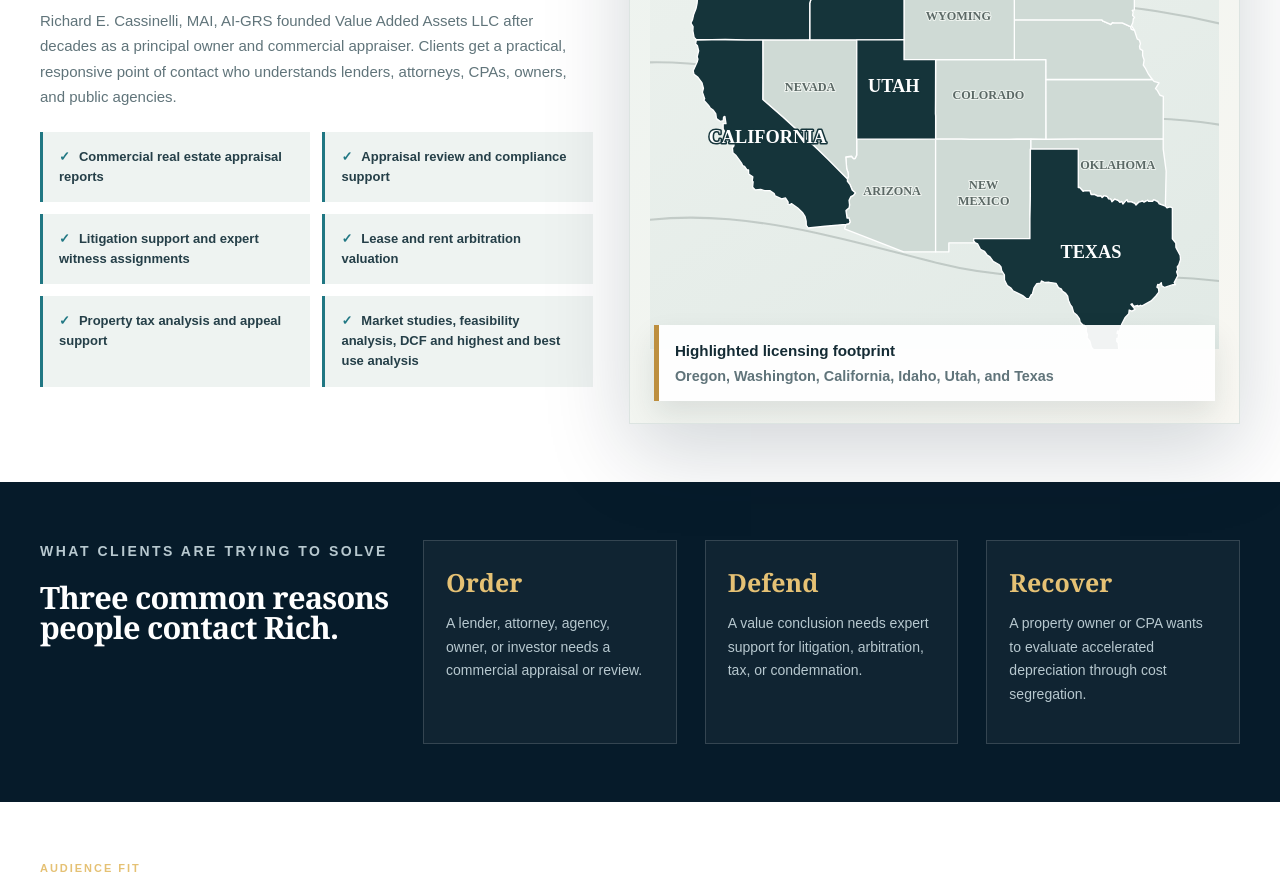
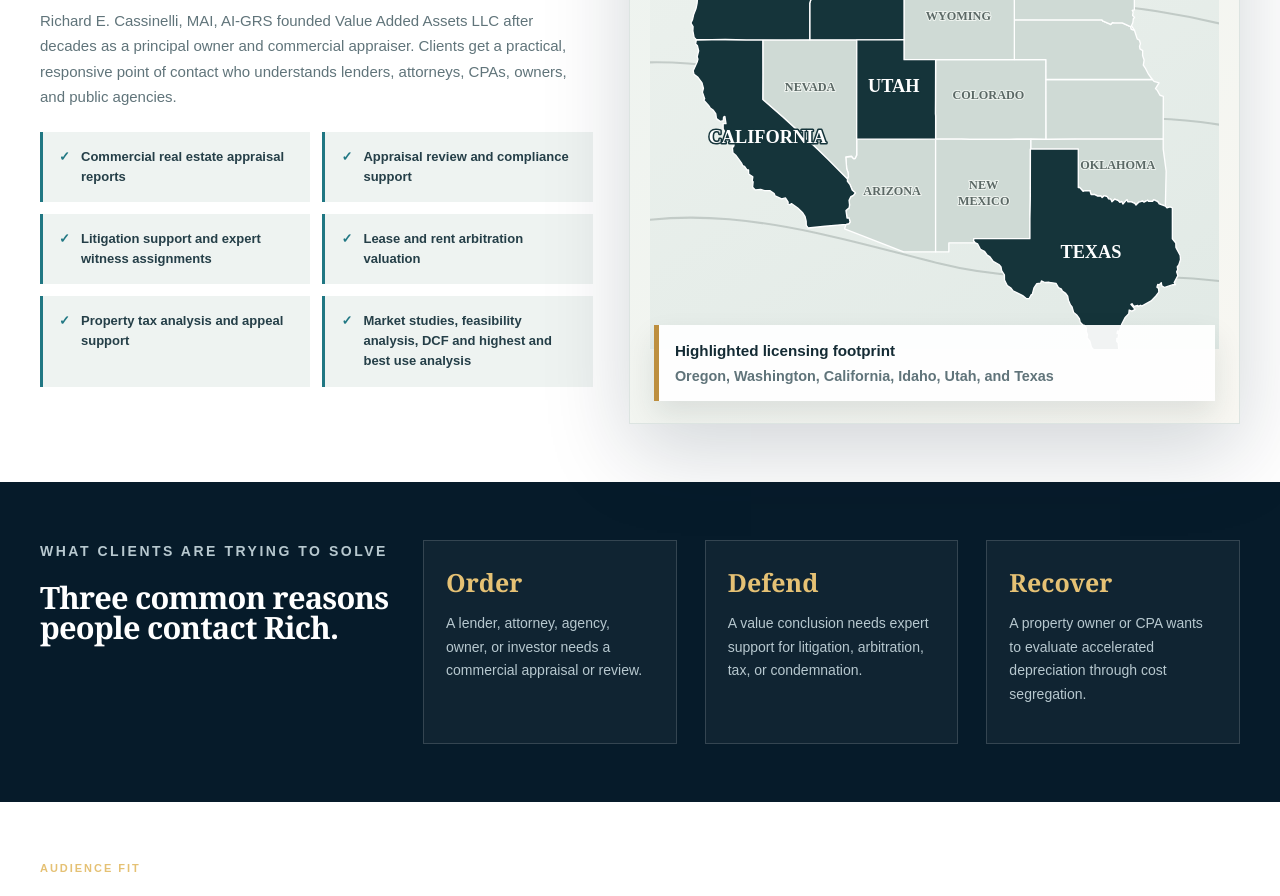
Before and after one commit to valueaddedassets-web/rich-cassinelli-advisory, a Next.js app: page / in a window 1280 px wide. Shown: the part 1520-2416 px from the top of the page. Built offline with nearby package versions, Linux system fonts and the light colour scheme.

Commit message:
Align wrapped service list text

```diff
--- a/app/globals.css
+++ b/app/globals.css
@@ -254,7 +254,13 @@ h3 { margin-bottom: 12px; color: var(--navy); font-size: 22px; }
   font-size: 13px;
   font-weight: 800;
 }
-.checkGrid span:before { content: "✓"; margin-right: 9px; color: var(--teal); }
+.checkGrid span {
+  display: grid;
+  grid-template-columns: 14px minmax(0, 1fr);
+  column-gap: 8px;
+  align-items: start;
+}
+.checkGrid span:before { content: "✓"; color: var(--teal); }
 .market-map {
   position: relative;
   overflow: hidden;
```
